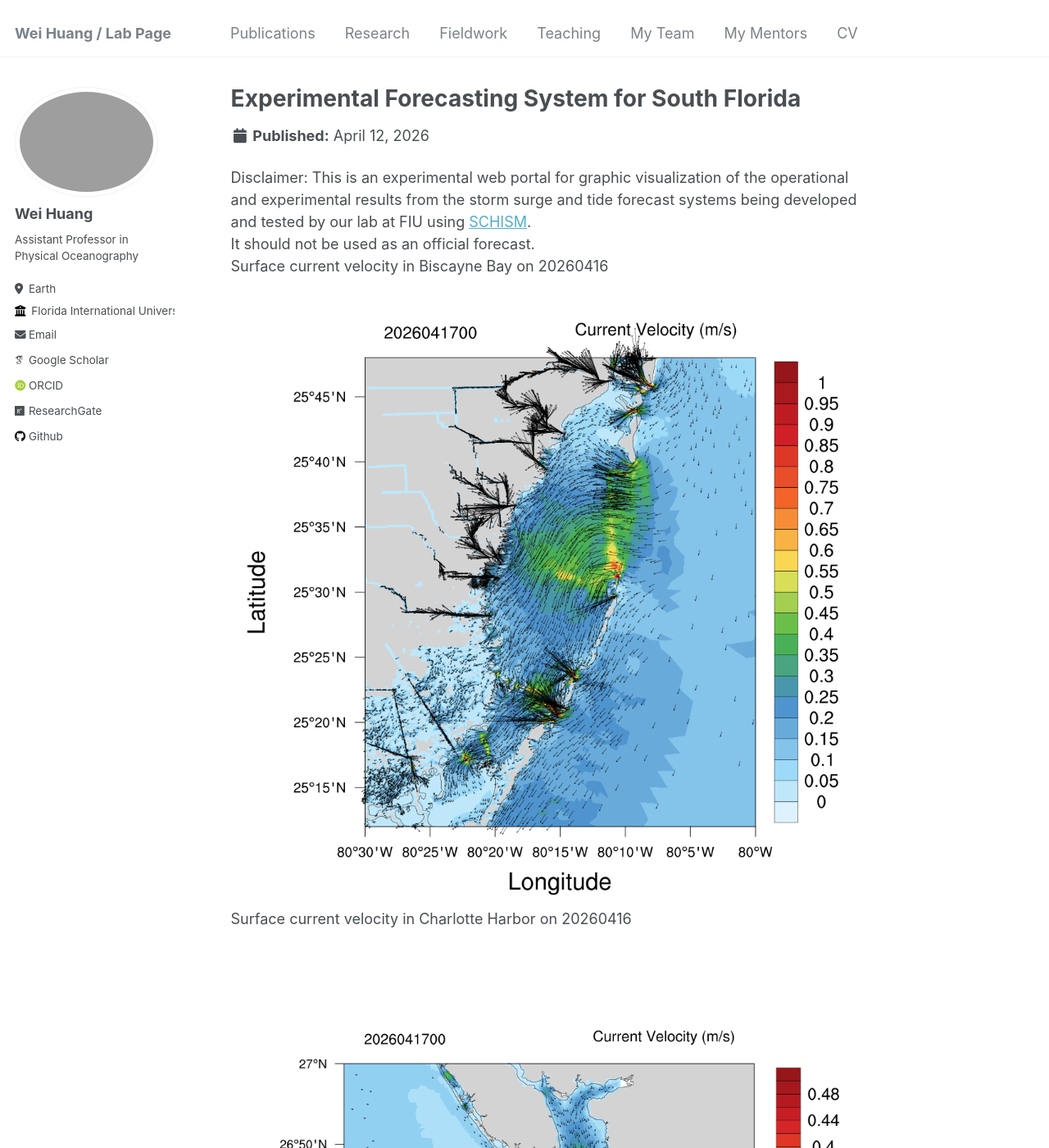
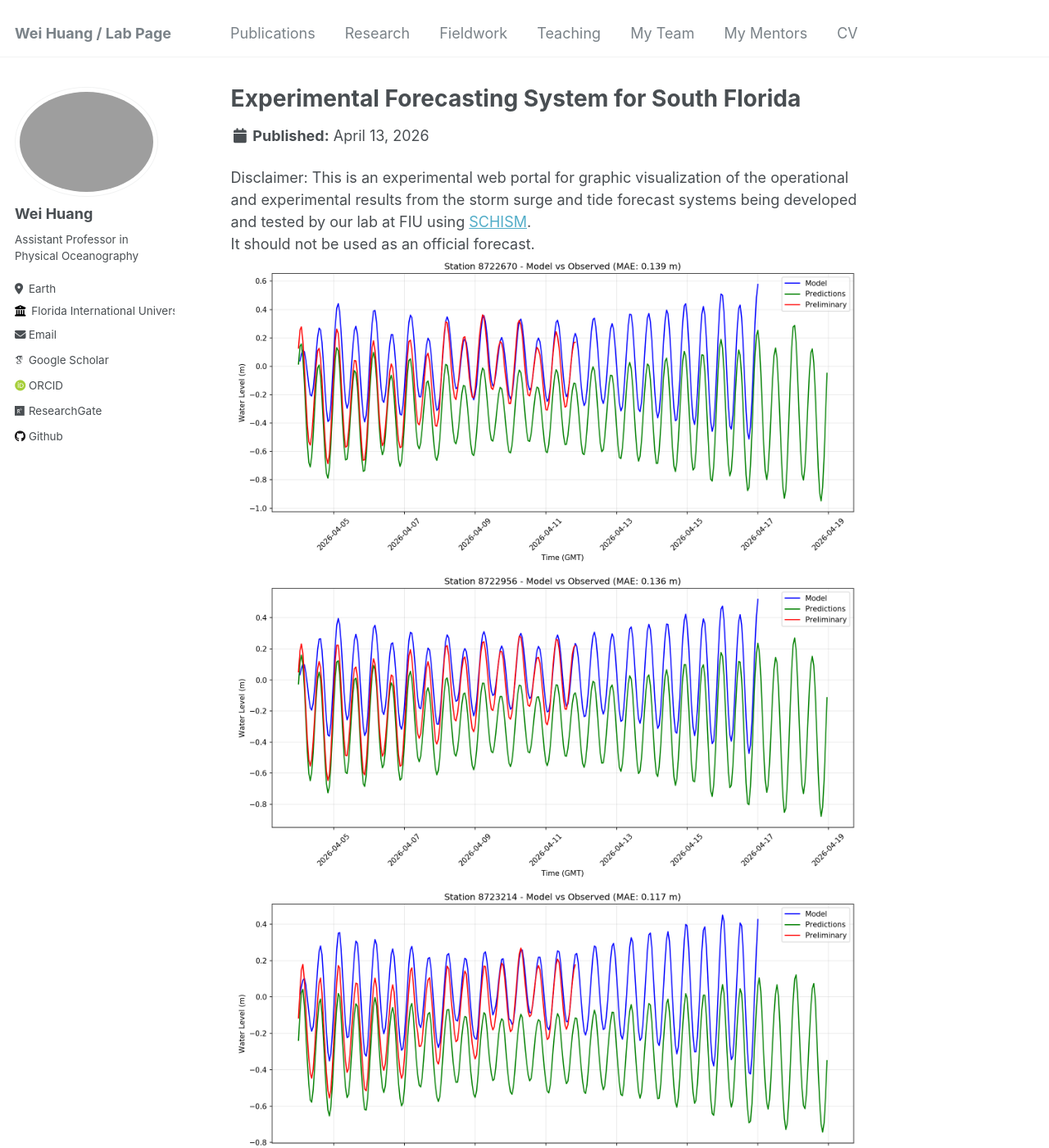
Before and after one commit to huang96169/huang96169.github.io, a Jekyll site: the page built from _research/research-1.md, in a window 1280 px wide and 1400 px high. Shown: the whole window at 82% size. Built offline with Jekyll 4.4.1, drawn with Linux system fonts in a browser that asks for light colours; some web fonts are replaced; some of the changed text lies outside the part shown.

Commit message:
replaced *.png and*.gif

```diff
--- a/_research/research-1.md
+++ b/_research/research-1.md
@@ -1,21 +1,27 @@
 ---
 title: "Experimental Forecasting System for South Florida"
-short: Surface current velocity of South Florida from 20260412 to 20260416
-date: 2026-04-12
+short: Observation-model comparison for stations in South Florida from 20260413 to 20260417
+date: 2026-04-13
 short1: "Disclaimer: This is an experimental web portal for graphic visualization of the operational and experimental results from the storm surge and tide forecast systems being developed and tested by our lab at FIU using [SCHISM](https://ccrm.vims.edu/schismweb/). It should not be used as an official forecast."
-excerpt: "<img src='/images/research_uv1.gif'>"
+excerpt: "<img src='/images/research_elev2.gif'>"
 collection: research
 ---
 
 Disclaimer:
 This is an experimental web portal for graphic visualization of the operational and experimental results from the storm surge and tide forecast systems being developed and tested by our lab at FIU using [SCHISM](https://ccrm.vims.edu/schismweb/).<br/>
 It should not be used as an official forecast.<br/>
-Surface current velocity in Biscayne Bay on 20260416<br/>
-<img src='/images/research_Bbay.png'>
-Surface current velocity in Charlotte Harbor on 20260416<br/>
-<img src='/images/research_Cbay.png'>
-Surface current velocity in Tampa Bay on 20260416<br/>
-<img src='/images/research_Tbay.png'>
+<img src='/images/station_8722670.png'>
+<img src='/images/station_8722956.png'>
+<img src='/images/station_8723214.png'>
+<img src='/images/station_8723970.png'>
+<img src='/images/station_8724580.png'>
+<img src='/images/station_8725110.png'>
+<img src='/images/station_8725520.png'>
+<img src='/images/station_8726384.png'>
+<img src='/images/station_8726520.png'>
+<img src='/images/station_8726607.png'>
+<img src='/images/station_8726667.png'>
+<img src='/images/station_8726724.png'>
 The map below showns observational stations used for validating the model's results, as well as the horizontal grid. <br/>
 The horizontal grid for SCHISM in simulating Biscayne Bay in South Florida, using flexible resolution resolving levees and canals (1-2 m), watershed rural and urban areas (30m-50m) and coastal ocean (500m-5km).<br/>
 Turn off the hgrid to accelerate the display speed.<br/>
```
Also changed, not shown: _research/research-2.md (+13 -17 lines).
